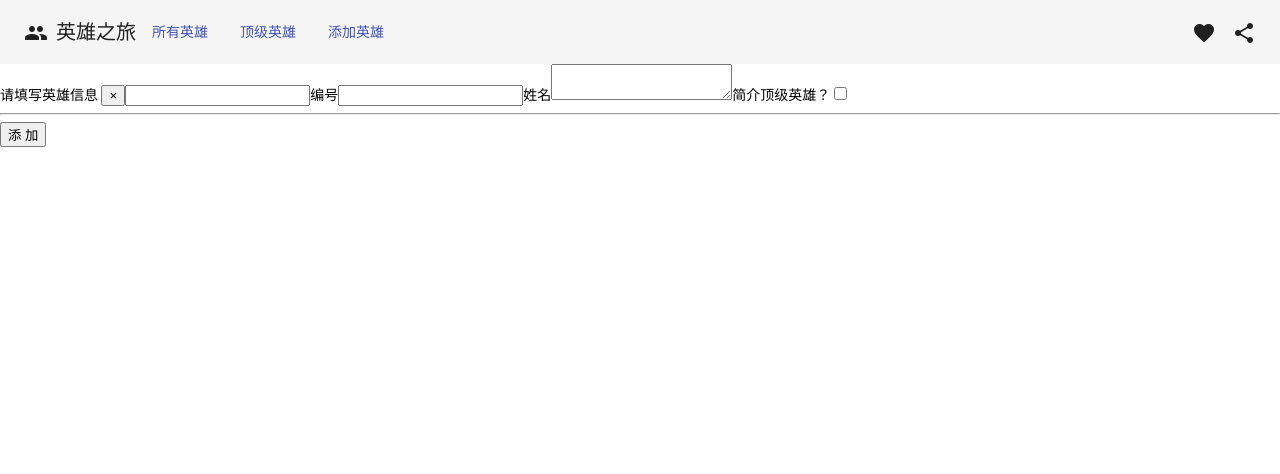
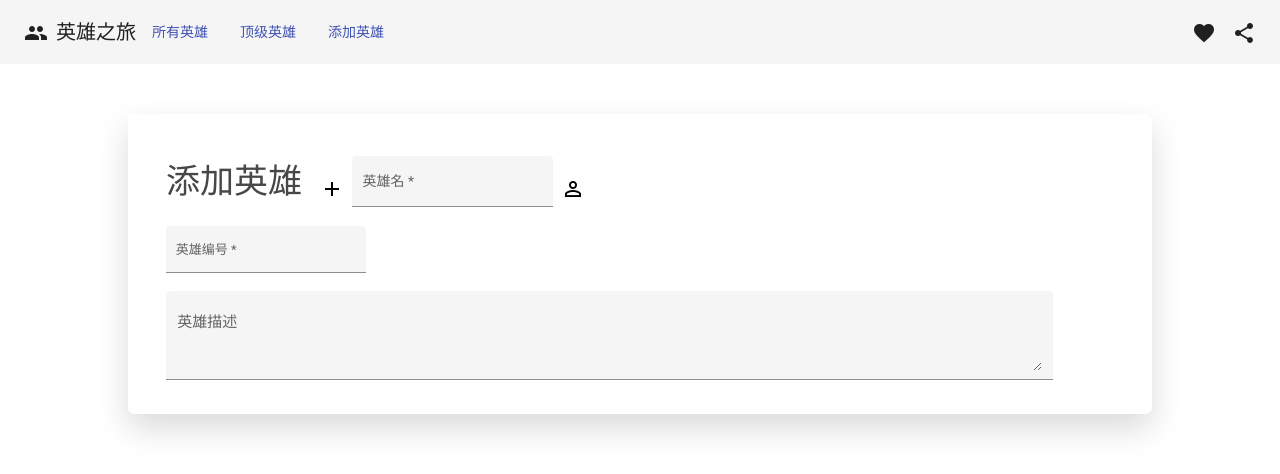
Before and after one commit to Tgmmmmmmmm/YXZL, an Angular app: page /hero-add in a window 1280 px wide. Shown: the top 474 px of the page. Built offline with nearby package versions, Linux system fonts and the light colour scheme.

Commit message:
require reposter

```diff
--- a/src/app/app.module.ts
+++ b/src/app/app.module.ts
@@ -22,7 +22,10 @@ import { MatPaginatorModule } from '@angular/material/paginator';
 import { MatSortModule } from '@angular/material/sort';
 import {MatCardModule} from '@angular/material/card';
 import {MatGridListModule} from '@angular/material/grid-list';
-
+import {MatFormFieldModule} from '@angular/material/form-field';
+import {MatInputModule} from '@angular/material/input';
+import {MatCheckboxModule} from '@angular/material/checkbox';
+import {MatSnackBarModule} from '@angular/material/snack-bar';
 @NgModule({
   declarations: [
     AppComponent,
@@ -49,7 +52,10 @@ import {MatGridListModule} from '@angular/material/grid-list';
     MatPaginatorModule,
     MatSortModule,
     MatCardModule,
-    MatGridListModule
+    MatGridListModule,
+    MatFormFieldModule,
+    MatInputModule,
+    MatCheckboxModule,MatSnackBarModule
   ],
   providers: [],
   bootstrap: [AppComponent]
--- a/src/app/components/hero-add/hero-add.component.html
+++ b/src/app/components/hero-add/hero-add.component.html
@@ -1,29 +1,47 @@
+
+<div class="wrapper">
+  <div class="product-info">
+    <div class="product-text">
+      <h1>添加英雄</h1>
+
+      <button  mat-icon-button (click)="openSnackBar(name.value+' 英雄已添加完毕!')" (click)="add(no.value,name.value,desc.value,isTopState);no.value='';name.value='';desc.value='';isTopState=false">
+        <mat-icon>add</mat-icon>
+      </button>
 
 
-            <i class="fa fa-user-plus"></i> 请填写英雄信息
-          <button type="button" class="close waves-effect waves-light" data-dismiss="modal" aria-label="Close" (click)="goBack()">
-            <span aria-hidden="true">×</span>
-          </button>
+      <mat-form-field  appearance="fill">
+        <mat-error>请输入英雄名！</mat-error>
+        <mat-label>英雄名</mat-label>
+        <input matInput  #name placeholder="新英雄名" required>
+      </mat-form-field>
 
-              <input mdbActive type="text" id="formNo" class="form-control text-center" #no required>
-              <label class="text-default" for="formNo">编号</label>
 
-              <input mdbActive type="text" id="formName" class="form-control text-center" #name required>
-              <label class="text-default" for="formName">姓名</label>
+
+      <button  mat-icon-button #isTop (click)="isTopState=!isTopState">
+        <mat-icon *ngIf="isTopState">person</mat-icon>
+        <mat-icon *ngIf="!isTopState">person_outline</mat-icon>
+      </button>
+      <br>
+
+      <h2>
+        <mat-form-field  appearance="fill">
+          <mat-error>请输入英雄编号！</mat-error>
+          <mat-label>英雄编号</mat-label>
+          <input matInput #no placeholder="新英雄编号" required>
+        </mat-form-field>
+      </h2>
 
 
 
 
-              <textarea mdbActive type="text" id="formdesc" class="md-textarea mb-0" #desc></textarea>
-              <label class="text-default" for="formdesc">简介</label>
+      <p>
+        <mat-form-field appearance="fill">
+          <mat-label>英雄描述</mat-label>
+          <textarea matInput #desc placeholder="新英雄描述"></textarea>
+        </mat-form-field>
+      </p>
 
+    </div>
 
-              <label for="checkbox1">顶级英雄？</label>
-              <input type="checkbox" id="checkbox1" #isTop>
-
-            <hr>
-
-              <button type="submit" class="btn btn-deep-orange mb-2 waves-light" mdbRippleRadius (click)="add(no.value,name.value,desc.value,isTop.checked);no.value='';name.value='';desc.value='';isTop.checked=false">
-                添 加
-                <i class="fa fa-send ml-1"></i>
-              </button>
+  </div>
+</div>
--- a/src/app/components/hero-add/hero-add.component.scss
+++ b/src/app/components/hero-add/hero-add.component.scss
@@ -0,0 +1,71 @@
+
+.wrapper {
+    height: 300px;
+    width: 80%;
+    margin: 50px auto;
+    border-radius: 7px 7px 7px 7px;
+    /* VIA CSS MATIC https://goo.gl/cIbnS */
+    -webkit-box-shadow: 0px 14px 32px 0px rgba(0, 0, 0, 0.15);
+    -moz-box-shadow: 0px 14px 32px 0px rgba(0, 0, 0, 0.15);
+    box-shadow: 0px 14px 32px 0px rgba(0, 0, 0, 0.15);
+  }
+
+
+  .product-info {
+    display: flex;
+    height: 100%;
+    width: 100%;
+    border-radius: 0 7px 10px 7px;
+    background-color: #ffffff;
+  }
+
+  .product-text {
+    height: 200px;
+    width: 100%;
+  }
+
+  .product-text h1{
+      display: inline-block;
+    margin: 0 10px 0 38px;
+    padding-top: 52px;
+    font-size: 34px;
+    color: #474747;
+  }
+
+  .product-text h1,
+  .product-price-btn p {
+    font-family: 'Bentham', serif;
+  }
+
+  .product-text h2 {
+
+    margin: 0 0 0 38px;
+    font-size: 13px;
+    font-family: 'Raleway', sans-serif;
+    font-weight: 400;
+    text-transform: uppercase;
+    color: #d2d2d2;
+    letter-spacing: 0.2em;
+  }
+
+  .product-text p {
+    height: 125px;
+    margin: 0 0 0 38px;
+    font-family: 'Playfair Display', serif;
+    color: #8d8d8d;
+    line-height: 1.7em;
+    font-size: 15px;
+    font-weight: lighter;
+    overflow: hidden;
+  }
+
+  .product-text p mat-form-field{
+    width: 90%;
+    margin: 0 0 0 0;
+    font-family: 'Playfair Display', serif;
+    color: #8d8d8d;
+    line-height: 1.7em;
+    font-size: 15px;
+    font-weight: lighter;
+    overflow: hidden;
+  }
--- a/src/app/components/hero-add/hero-add.component.ts
+++ b/src/app/components/hero-add/hero-add.component.ts
@@ -3,6 +3,7 @@ import { HeroService } from '../../hero.service';
 import { Hero } from '../../hero';
 import { Component, OnInit } from '@angular/core';
 import { Location } from '@angular/common';
+import { MatSnackBar } from '@angular/material/snack-bar';
 
 @Component({
   selector: 'app-hero-add',
@@ -10,9 +11,15 @@ import { Location } from '@angular/common';
   styleUrls: ['./hero-add.component.scss']
 })
 export class HeroAddComponent implements OnInit {
+  isTopState:boolean=false;
+  constructor(private heroService: HeroService, private location: Location,private _snackBar:MatSnackBar) {}
 
-  constructor(private heroService: HeroService, private location: Location) {}
+  openSnackBar(message: string) {
 
+    this._snackBar.open(message, 'close', {
+      duration: 3000
+    });
+  }
   ngOnInit() {}
 
   add(no: string, name: string, description: string, isTop: boolean): void {
--- a/src/app/components/hero-detail/hero-detail.component.html
+++ b/src/app/components/hero-detail/hero-detail.component.html
@@ -1,32 +1,56 @@
-
-
-          <h3>英雄详情</h3>
+<div class="wrapper">
+  <div class="product-info">
+    <div class="product-text">
+      <h1>英雄详情</h1>
+      <button mat-icon-button (click)="edit()">
+        <mat-icon>edit</mat-icon>
+      </button>
+      <button *ngIf="!editState" mat-icon-button (click)="goBack()">
+        <mat-icon>undo</mat-icon>
+      </button>
+      <button *ngIf="editState" mat-icon-button (click)="openSnackBar(hero.name+' 英雄信息已保存成功!')" (click)="save()">
+        <mat-icon>save</mat-icon>
+      </button>
+      <h1 *ngIf="!editState">{{hero.name}}</h1>
+      <mat-form-field *ngIf="editState" appearance="fill">
+        <mat-error>请输入英雄名！</mat-error>
+        <mat-label>英雄名</mat-label>
+        <input matInput [(ngModel)]="hero.name" placeholder="新英雄名" required>
+      </mat-form-field>
 
 
 
-          <input mdbActive type="text" id="formNo" class="form-control text-center" [(ngModel)]="hero.no" placeholder="编号">
-          <label class="text-default" for="formNo">编号</label>
+      <button *ngIf="editState" mat-icon-button (click)="hero.isTop=!hero.isTop">
+        <mat-icon *ngIf="hero.isTop">person</mat-icon>
+        <mat-icon *ngIf="!hero.isTop">person_outline</mat-icon>
+      </button>
+      <br>
+
+      <h2 *ngIf="!editState">{{hero.id}}</h2>
+      <h2>
+        <mat-form-field *ngIf="editState" appearance="fill">
+          <mat-error>请输入英雄编号！</mat-error>
+          <mat-label>英雄编号</mat-label>
+          <input matInput [(ngModel)]="hero.no" placeholder="新英雄编号" required>
+        </mat-form-field>
+      </h2>
 
 
 
-          <input mdbActive type="text" id="formName" class="form-control text-center" [(ngModel)]="hero.name" placeholder="姓名">
-          <label class="text-default" for="formName">姓名</label>
+
+      <p *ngIf="!editState"><br>{{hero.description}}</p>
+      <p *ngIf="editState">
+        <mat-form-field appearance="fill">
+          <mat-label>英雄描述</mat-label>
+          <textarea matInput [(ngModel)]="hero.description" placeholder="新英雄描述"></textarea>
+        </mat-form-field>
+      </p>
 
 
 
-          <textarea mdbActive type="text" id="formdesc" class="md-textarea mb-0"  [(ngModel)]="hero.description"></textarea>
-          <label class="text-default" for="formdesc">简介</label>
 
 
-          <label class="text-default" for="checkbox1">顶级英雄？</label>
-          <input type="checkbox" id="checkbox1"  [(ngModel)]="hero.isTop">
+    </div>
 
-        <hr>
-        <div class="text-center mt-1-half">
-          <button class="btn btn-deep-orange mb-2 waves-light" mdbRippleRadius (click)="save()">
-            保存
-          </button>
-          <button class="btn btn-deep-orange mb-2 waves-light" mdbRippleRadius (click)="goBack()">
-              返回
-          </button>
-        </div>
+  </div>
+</div>
--- a/src/app/components/hero-detail/hero-detail.component.scss
+++ b/src/app/components/hero-detail/hero-detail.component.scss
@@ -0,0 +1,71 @@
+
+.wrapper {
+    height: 300px;
+    width: 80%;
+    margin: 50px auto;
+    border-radius: 7px 7px 7px 7px;
+    /* VIA CSS MATIC https://goo.gl/cIbnS */
+    -webkit-box-shadow: 0px 14px 32px 0px rgba(0, 0, 0, 0.15);
+    -moz-box-shadow: 0px 14px 32px 0px rgba(0, 0, 0, 0.15);
+    box-shadow: 0px 14px 32px 0px rgba(0, 0, 0, 0.15);
+  }
+
+
+  .product-info {
+    display: flex;
+    height: 100%;
+    width: 100%;
+    border-radius: 0 7px 10px 7px;
+    background-color: #ffffff;
+  }
+
+  .product-text {
+    height: 200px;
+    width: 100%;
+  }
+
+  .product-text h1{
+      display: inline-block;
+    margin: 0 10px 0 38px;
+    padding-top: 52px;
+    font-size: 34px;
+    color: #474747;
+  }
+
+  .product-text h1,
+  .product-price-btn p {
+    font-family: 'Bentham', serif;
+  }
+
+  .product-text h2 {
+
+    margin: 0 0 0 38px;
+    font-size: 13px;
+    font-family: 'Raleway', sans-serif;
+    font-weight: 400;
+    text-transform: uppercase;
+    color: #d2d2d2;
+    letter-spacing: 0.2em;
+  }
+
+  .product-text p {
+    height: 125px;
+    margin: 0 0 0 38px;
+    font-family: 'Playfair Display', serif;
+    color: #8d8d8d;
+    line-height: 1.7em;
+    font-size: 15px;
+    font-weight: lighter;
+    overflow: hidden;
+  }
+
+  .product-text p mat-form-field{
+    width: 90%;
+    margin: 0 0 0 0;
+    font-family: 'Playfair Display', serif;
+    color: #8d8d8d;
+    line-height: 1.7em;
+    font-size: 15px;
+    font-weight: lighter;
+    overflow: hidden;
+  }
--- a/src/app/components/hero-detail/hero-detail.component.ts
+++ b/src/app/components/hero-detail/hero-detail.component.ts
@@ -4,6 +4,7 @@ import { ActivatedRoute } from '@angular/router';
 import { HeroService } from '../../hero.service';
 import { Hero } from '../../hero';
 import { Location } from '@angular/common';
+import { MatSnackBar } from '@angular/material/snack-bar';
 
 @Component({
   selector: 'app-hero-detail',
@@ -11,11 +12,19 @@ import { Location } from '@angular/common';
   styleUrls: ['./hero-detail.component.scss']
 })
 export class HeroDetailComponent implements OnInit {
+  editState:boolean=false;
   hero!: Hero;
+
   constructor(private route: ActivatedRoute,
     private heroService: HeroService,
-    private location: Location) { }
+    private location: Location, private _snackBar: MatSnackBar) { }
 
+    openSnackBar(message: string) {
+
+      this._snackBar.open(message, 'close', {
+        duration: 3000
+      });
+    }
   ngOnInit() {
     this.getHero();
   }
@@ -36,5 +45,8 @@ export class HeroDetailComponent implements OnInit {
   goBack(): void {
     this.location.back();
   }
+  edit():void{
+    this.editState=!this.editState;
+  }
 
 }
--- a/src/index.html
+++ b/src/index.html
@@ -2,7 +2,7 @@
 <html lang="en">
 <head>
   <meta charset="utf-8">
-  <title>YXZL</title>
+  <title>英雄之旅-Angular-Material-Node-MongoDB-Deployd</title>
   <base href="/">
   <meta name="viewport" content="width=device-width, initial-scale=1">
   <link rel="icon" type="image/x-icon" href="favicon.ico">
```
Also changed, not shown: 1 other file (tests, documents, lock files or other folders).
